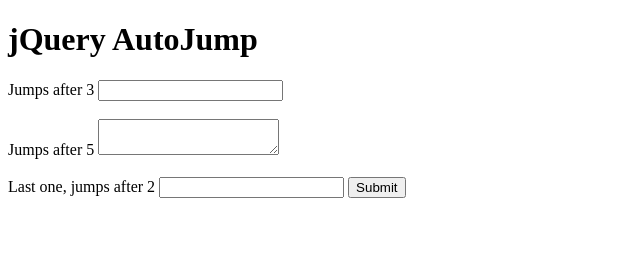
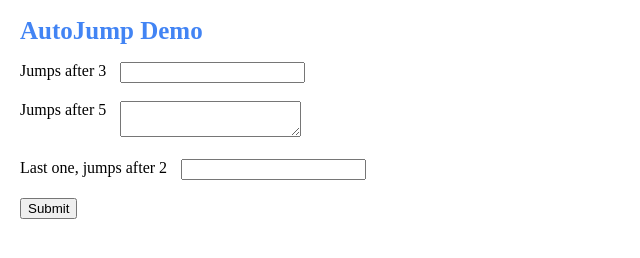
Before and after one commit to josem/jquery.autojump, a website: page demo/index.html in a window 1280 px wide. Shown: the whole page, without its empty margins (0-640 px from the left). Drawn offline with nearby package versions, Linux system fonts and the light colour scheme.

Commit message:
Updated demo with basic style

```diff
--- a/demo/index.html
+++ b/demo/index.html
@@ -4,9 +4,26 @@
 		<title>jQuery AutoJump</title>
 		<script src="http://ajax.googleapis.com/ajax/libs/jquery/2.0.0/jquery.min.js"></script>
 		<script src="../src/jquery.autojump.js"></script>
+
+    <!-- You can ignore this section -->
+    <style type="text/css">
+      body {
+        margin-left: 20px;
+      }
+
+      h1 {
+        font-size: 25px;
+        color: #4284F4;
+      }
+
+      label {
+        vertical-align: top;
+        margin-right: 10px;
+      }
+    </style>
 	</head>
 	<body>
-    <h1>jQuery AutoJump</h1>
+    <h1>AutoJump Demo</h1>
 
     <form action="#" method="post">
       <label for="field1">Jumps after 3</label>
@@ -21,6 +38,8 @@
 
       <label for="field3">Last one, jumps after 2</label>
       <input type="text" name="field3" id="field3" data-autojump="2"/>
+      <br>
+      <br>
 
       <input type="submit" value="Submit">
     </form>
```
